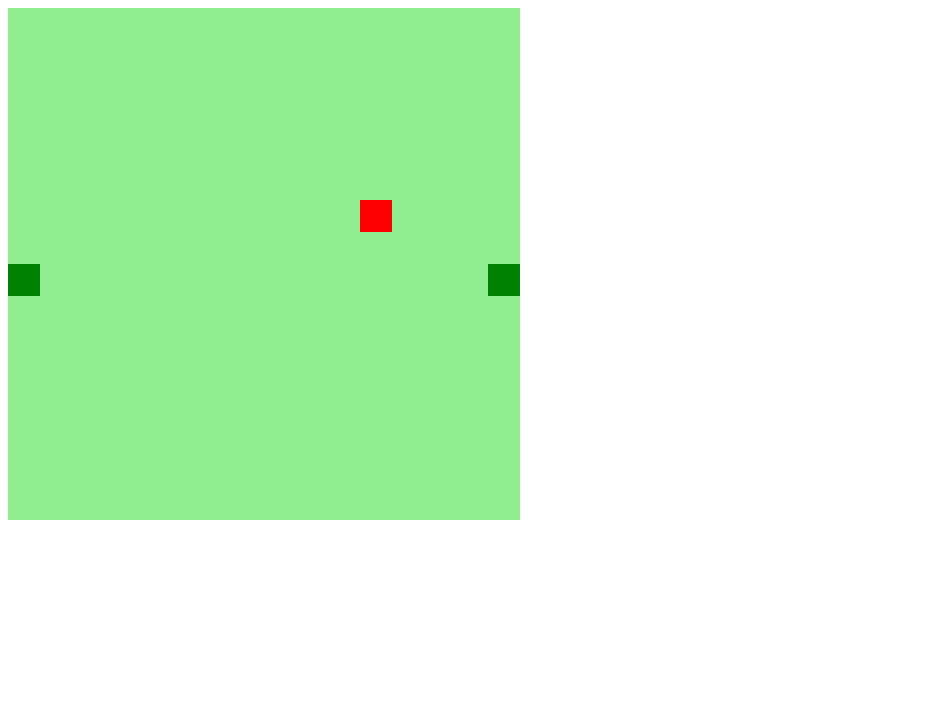
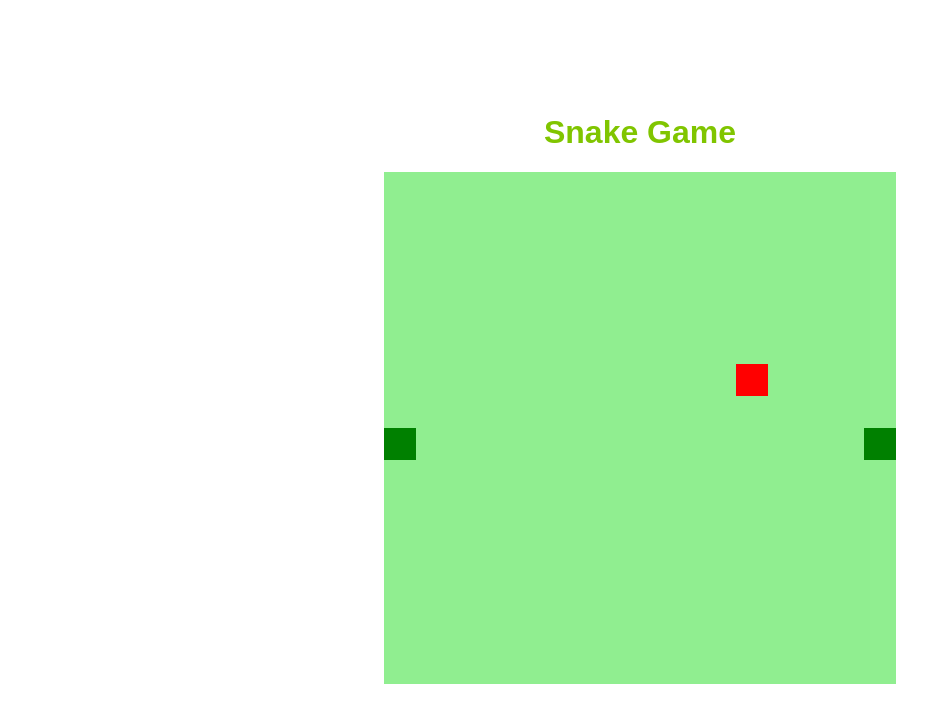
Before and after one commit to juaiasi/snake-game, a plain HTML site: page index.html in a window 1280 px wide. Shown: the whole page, without its empty margins (0-951 px from the left). Drawn offline with Linux system fonts and the light colour scheme.

Commit message:
estilização básica com css

```diff
--- a/index.html
+++ b/index.html
@@ -8,6 +8,7 @@
     <title>Snake Game</title>
 </head>
 <body>
+    <h1>Snake Game</h1>
     <canvas id="snake" width="512" height="512"></canvas>
     <script defer src="script.js"></script>
 </body>
--- a/style.css
+++ b/style.css
@@ -0,0 +1,12 @@
+body{
+    height: 95vh;
+    width: 95;
+    display: flex;
+    justify-content: center;
+    align-items: center;
+    flex-direction: column;
+}
+h1{
+    color: rgb(128, 197, 0);
+    font-family: Arial, Helvetica, sans-serif;
+}
```
